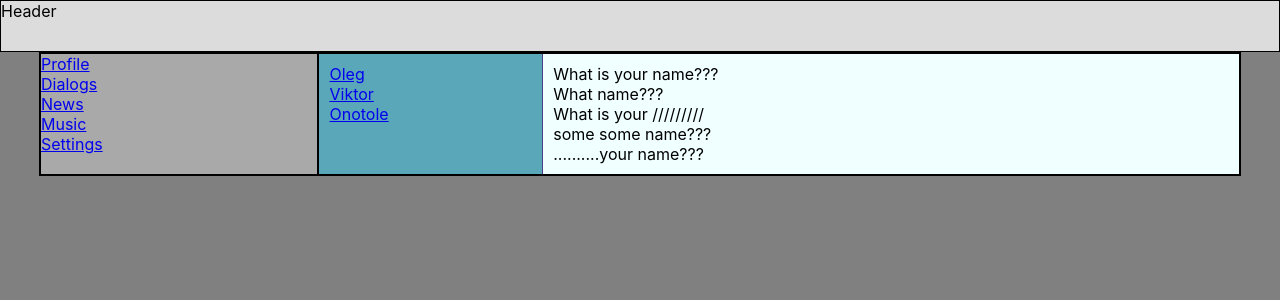
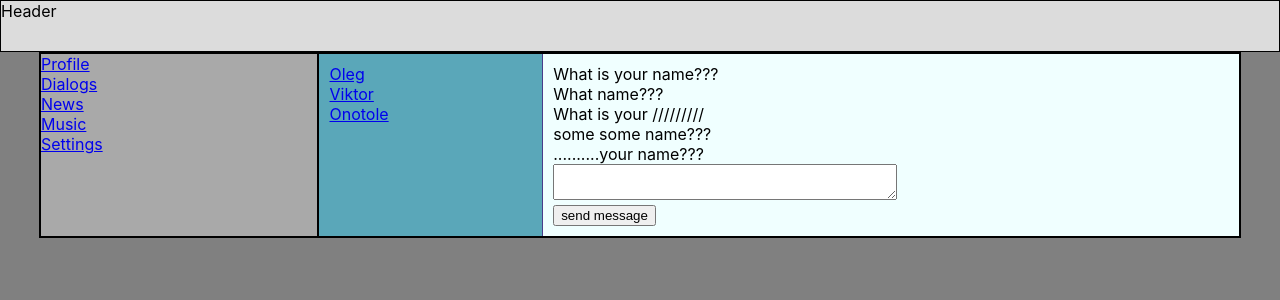
Before and after one commit to onotole-ololoev/social-network-app, a React (Create React App) app: page /dialogs in a window 1280 px wide. Shown: the top 300 px of the page. Built offline with nearby package versions, Linux system fonts and the light colour scheme.

Commit message:
send message function added

```diff
--- a/src/components/dialogs/dialogs.module.css
+++ b/src/components/dialogs/dialogs.module.css
@@ -21,6 +21,10 @@
     display: flex;
     flex-direction: column;
 }
+.textarea {
+    width: 50%;
+    min-height: 20px;
+}
 .message {
 
 }
--- a/src/components/dialogs/dialogs.tsx
+++ b/src/components/dialogs/dialogs.tsx
@@ -19,6 +19,13 @@ const Dialogs = (props: DialogsPageType) => {
     //     {id: 5, message: "..........your name???"},
     // ]
 
+    let textarea = React.createRef<HTMLTextAreaElement>()
+
+    let sendMessage = () => {
+        let text = textarea.current?.value
+        alert(text)
+    }
+
     return (
         <div className={s.content}>
             <div className={s.users_block}>
@@ -26,6 +33,11 @@ const Dialogs = (props: DialogsPageType) => {
             </div>
             <div className={s.messages_block}>
                 {props.messageItemData.map(el => <MessageItem id={el.id} message={el.message} key={el.id}/>)}
+                <div>
+                    <textarea ref={textarea} className={s.textarea}></textarea>
+                    <br/>
+                    <button onClick={sendMessage}>send message</button>
+                </div>
             </div>
         </div>
     );
```
